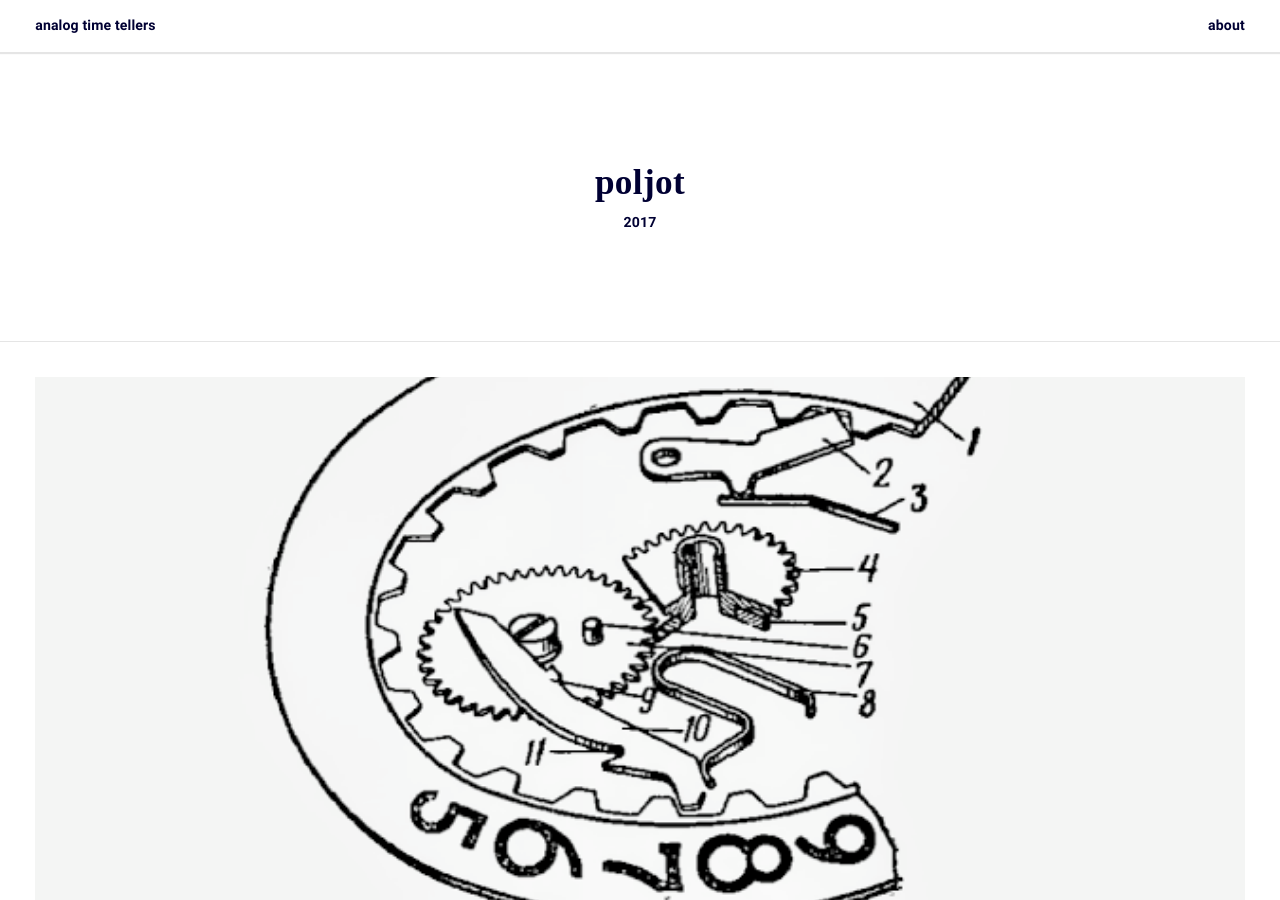
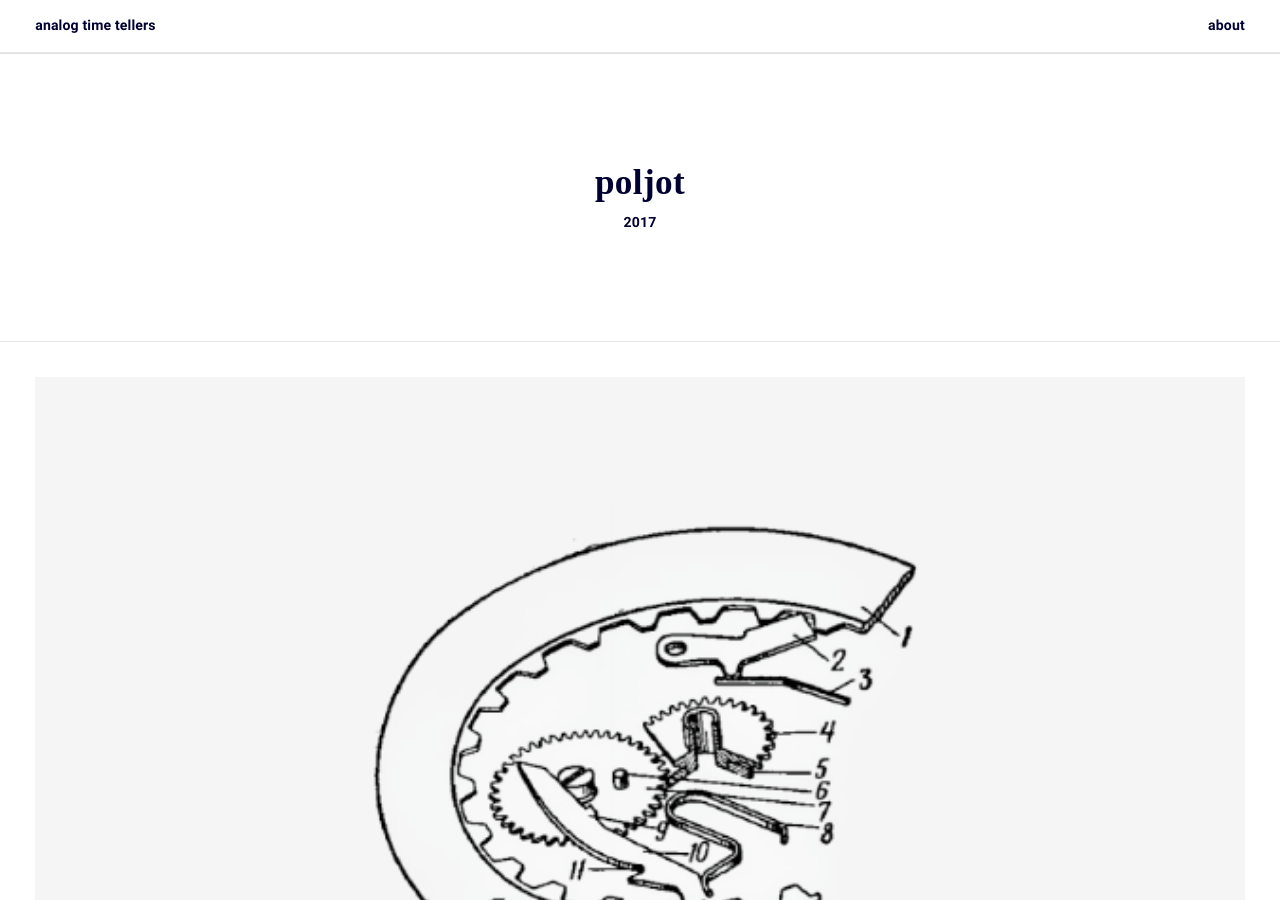
Before and after one commit to jxpedro/analogtimetellers, a Jekyll site: the page built from _posts/2017-10-03-poljot-2616.markdown, in a window 1280 px wide and 900 px high. Built offline with Jekyll 4.4.1, drawn with Linux system fonts in a browser that asks for light colours; some web fonts are replaced.

Commit message:
post poljot 2616

```diff
--- a/_config.yml
+++ b/_config.yml
@@ -10,13 +10,13 @@ description: >
   a gathering of collected watches
 url: http://jxpedro.github.io/
 
-default_img: /assets/images/icons_web_e.png
+default_img: /analogtimetellers/assets/images/icons_web_e.png
 
 # Author settings
 author:
   - name: jxpedro
     bio: a tad asymmetrical Pedro
-    url: http://jxpedro.github.io
+    url: http://jxpedro.github.io//analogtimetellers
 
 # Pagination settings
 paginate: 53
--- a/_posts/2017-10-03-poljot-2616.markdown
+++ b/_posts/2017-10-03-poljot-2616.markdown
@@ -3,7 +3,7 @@ layout: post
 title: poljot
 date: 2017-10-03
 description: 2616
-image: /analogtimetellers/assets/images/poljot-2616.png
+image: /analogtimetellers/assets/images/poljot-2616b.png
 author: jxpedro
 tags:
   - poljot
```
Also changed, not shown: assets/images/poljot-2616b.png (added), 10 other files.
